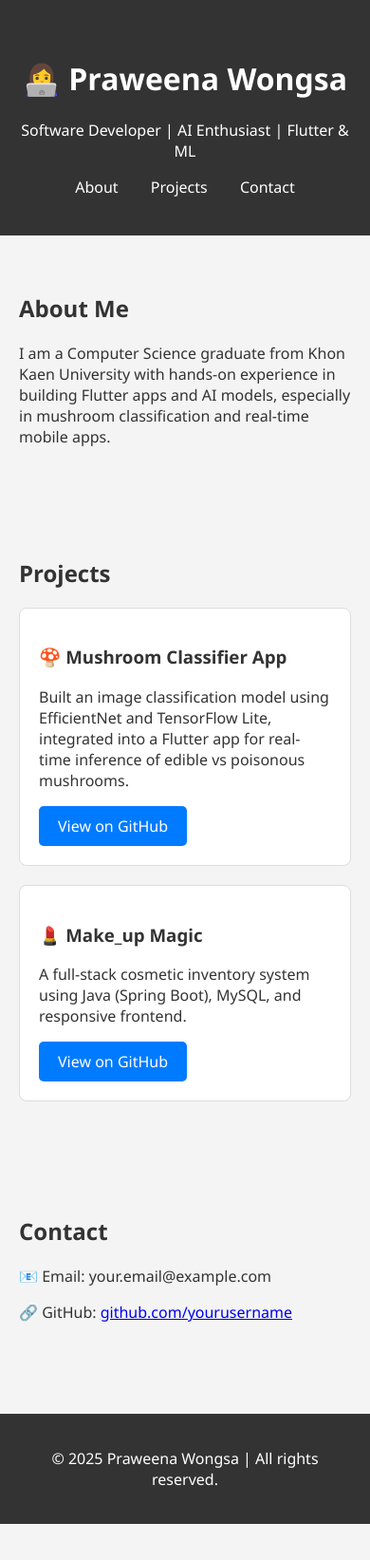
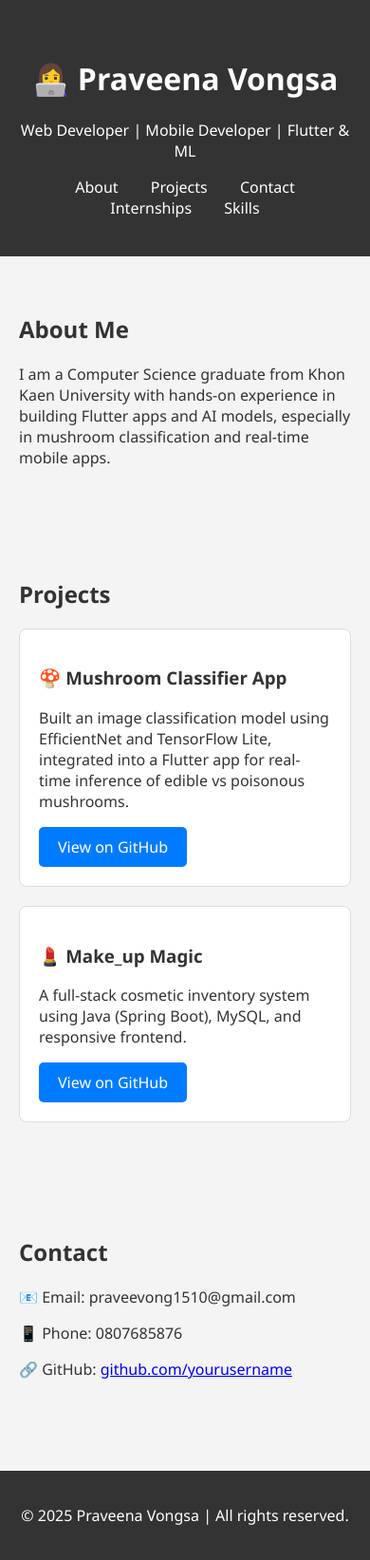
Before and after one commit to praweena-w/praweena-w.github.io, a plain HTML site: page index.html in a window 390 px wide. Shown: the whole page at 95% size. Before the commit the page ends 1605 px from the top, so only its background shows below. Drawn offline with Linux system fonts and the light colour scheme.

Commit message:
index Update

```diff
--- a/index.html
+++ b/index.html
@@ -60,12 +60,14 @@
 </head>
 <body>
   <header>
-    <h1>👩‍💻 Praweena Wongsa</h1>
-    <p>Software Developer | AI Enthusiast | Flutter & ML</p>
+    <h1>👩‍💻 Praveena Vongsa</h1>
+    <p>Web Developer | Mobile Developer | Flutter & ML</p>
     <nav>
       <a href="#about">About</a>
       <a href="#projects">Projects</a>
       <a href="#contact">Contact</a>
+      <a href="#Internships">Internships</a>
+      <a href="#skills">Skills</a>
     </nav>
   </header>
 
@@ -80,7 +82,7 @@
     <div class="project">
       <h3>🍄 Mushroom Classifier App</h3>
       <p>Built an image classification model using EfficientNet and TensorFlow Lite, integrated into a Flutter app for real-time inference of edible vs poisonous mushrooms.</p>
-      <a href="https://github.com/yourusername/mushroom-classifier" class="button" target="_blank">View on GitHub</a>
+      <a href="https://github.com/Natch2/mushroom-detecor-app.git" class="button" target="_blank">View on GitHub</a>
     </div>
 
     <div class="project">
@@ -92,12 +94,13 @@
 
   <section id="contact">
     <h2>Contact</h2>
-    <p>📧 Email: your.email@example.com</p>
+    <p>📧 Email: praveevong1510@gmail.com </p>
+    <p>📱 Phone: 0807685876 </p>
     <p>🔗 GitHub: <a href="https://github.com/yourusername" target="_blank">github.com/yourusername</a></p>
   </section>
 
   <footer>
-    <p>© 2025 Praweena Wongsa | All rights reserved.</p>
+    <p>© 2025 Praveena Vongsa | All rights reserved.</p>
   </footer>
 </body>
 </html>
```
